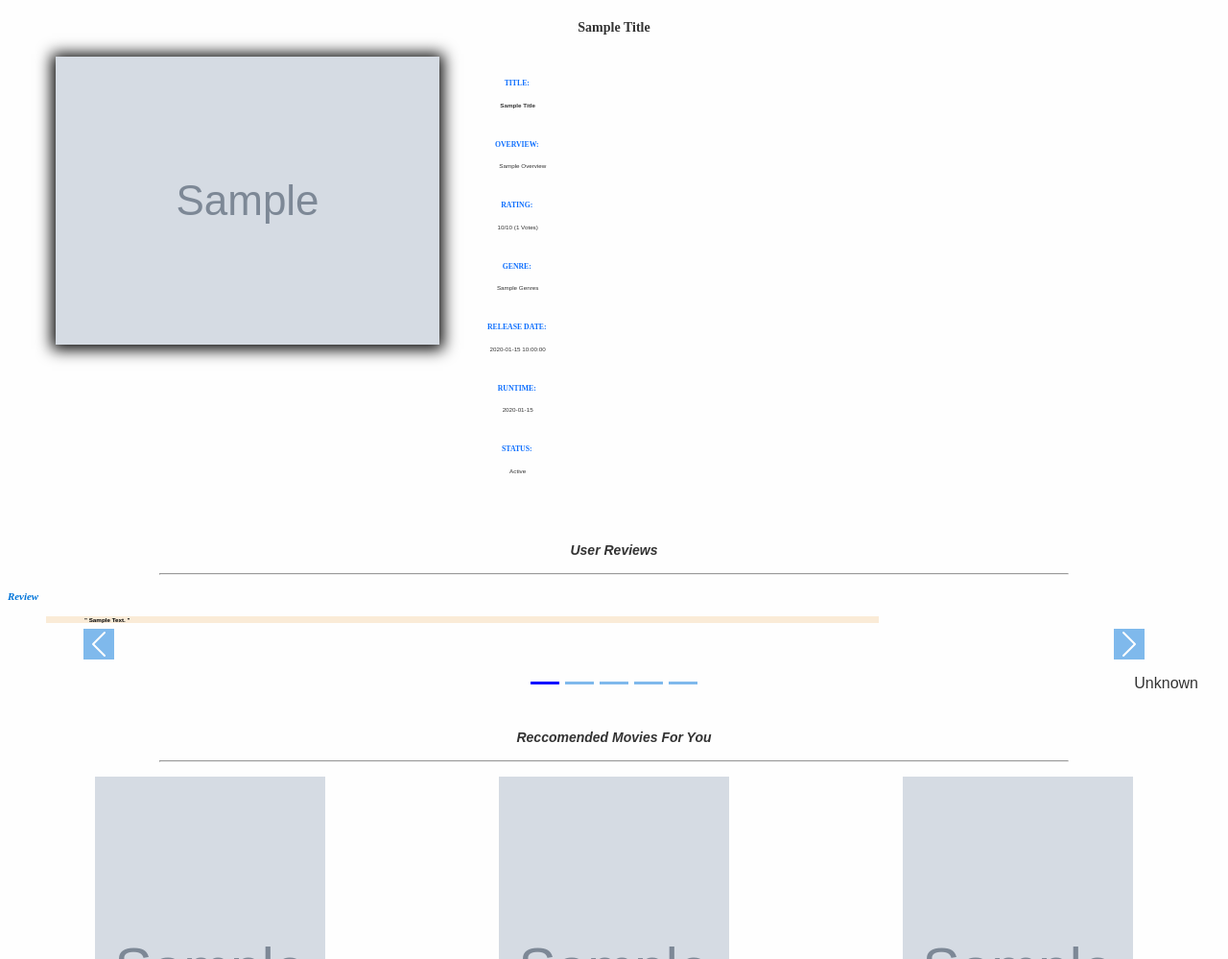
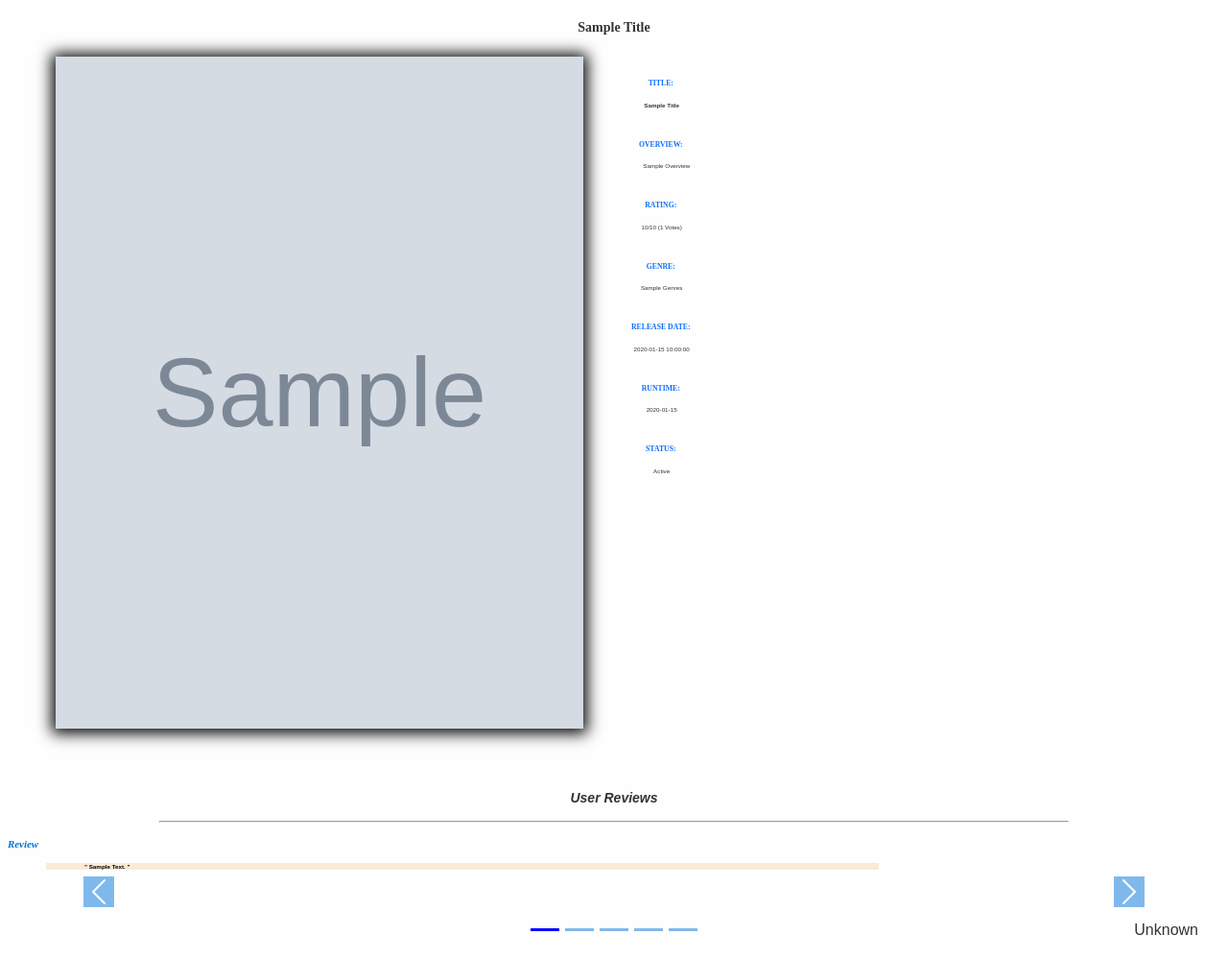
Before and after one commit to kedarsathe/Movie-recommendation-system, a Flask app: template templates/recommend.html in a window 1280 px wide. Shown: the top 999 px of the page at 96% size. Run offline with Flask 2, Linux system fonts and the light colour scheme; the template is opened without the code that fills it: most values are stand-ins (such as "Sample title", 1, 10 or a date in 2020); grey boxes marked "Sample" are stand-in pictures; parts of the project's set-up code (start-up, migrations or seed data) failed here and were passed over.

Commit message:
Update style.css

```diff
--- a/static/style.css
+++ b/static/style.css
@@ -1,3 +1,43 @@
+/* movie main poster multimedia queries */
+/* Extra small devices (phones, 600px and down) */
+@media only screen and (max-width: 600px) {
+  .kedar-poster{
+    height:100%;
+    width:100%;
+  }
+}
+
+/* Small devices (portrait tablets and large phones, 600px and up) */
+@media only screen and (min-width: 600px) {
+  .kedar-poster{
+    height:100%;
+    width:100%;
+  }
+}
+
+/* Medium devices (landscape tablets, 768px and up) */
+@media only screen and (min-width: 768px) {
+  .kedar-poster{
+    height:100%;
+    width:100%;
+  }
+}
+
+/* Large devices (laptops/desktops, 992px and up) */
+@media only screen and (min-width: 992px) {
+  .kedar-poster{
+    height:700px;
+    width:550px;
+  }
+}
+
+/* Extra large devices (large laptops and desktops, 1200px and up) */
+@media only screen and (min-width: 1200px) {
+  .kedar-poster{
+    height:700px;
+    width:550px;
+  }
+}
 /* scroll bar design */
 /* width */
 ::-webkit-scrollbar {
```
